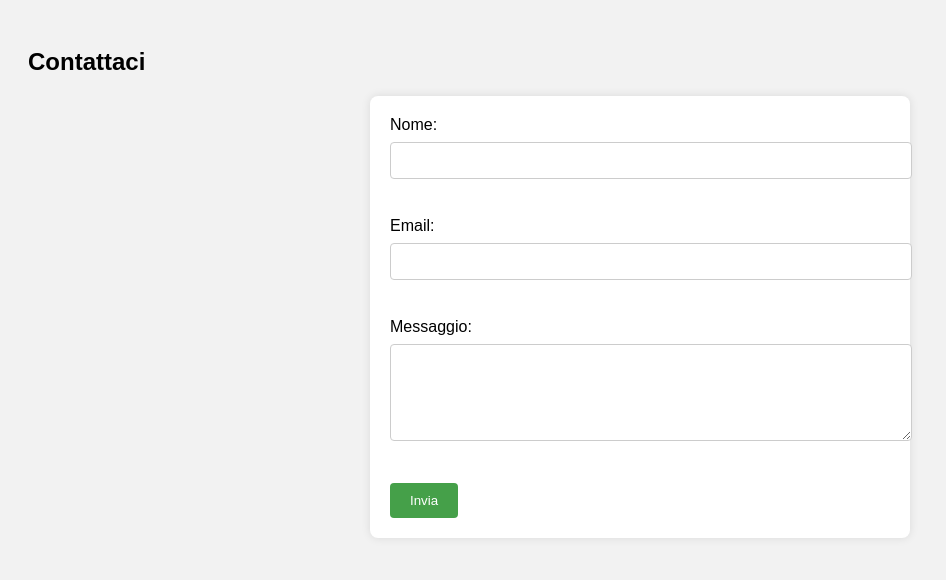
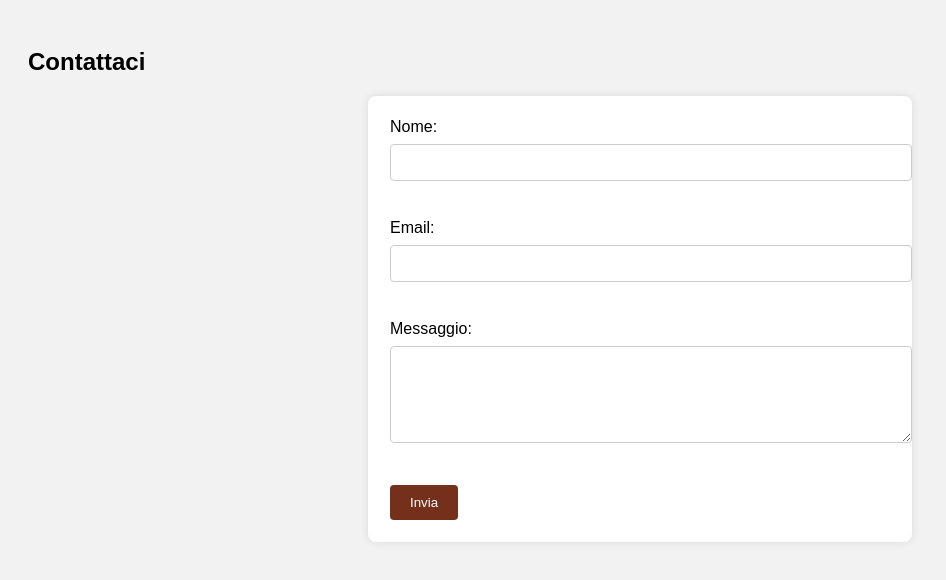
Before and after one commit to Rognalto/Rognalto.github.io, a plain HTML site: page index.html in a window 1280 px wide. In both pictures the pointer is over the button "Invia". Shown: the whole page, without its empty margins (0-946 px from the left). Drawn offline with Linux system fonts and the light colour scheme.

Commit message:
index.html

```diff
--- a/index.html
+++ b/index.html
@@ -14,7 +14,7 @@
 
     form {
       background: white;
-      padding: 20px;
+      padding: 22px;
       border-radius: 8px;
       max-width: 500px;
       margin: auto;
@@ -40,7 +40,7 @@
     }
 
     button:hover {
-      background-color: #45a049;
+      background-color: #75301b;
     }
   </style>
   <h2>Contattaci</h2>
```
